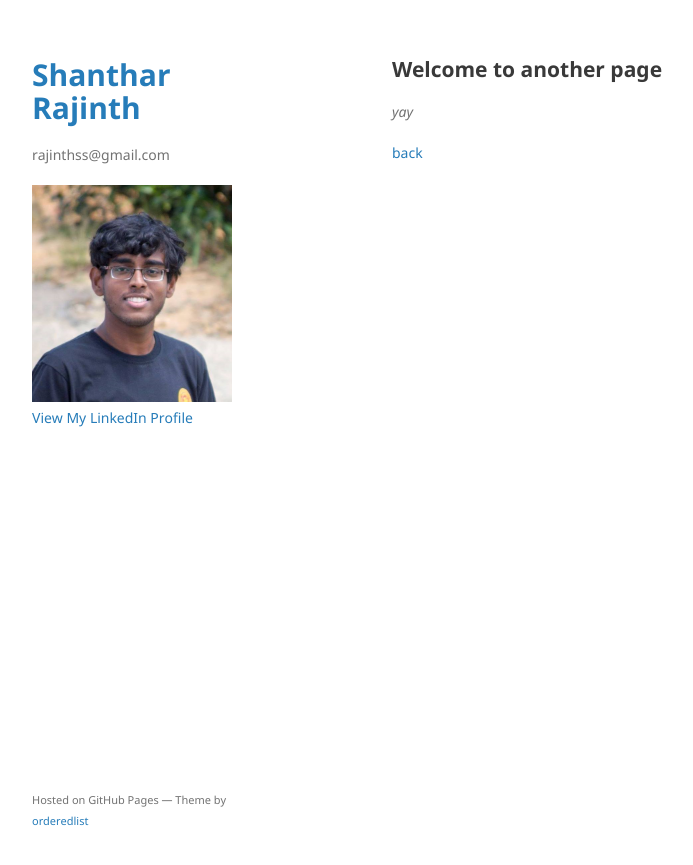
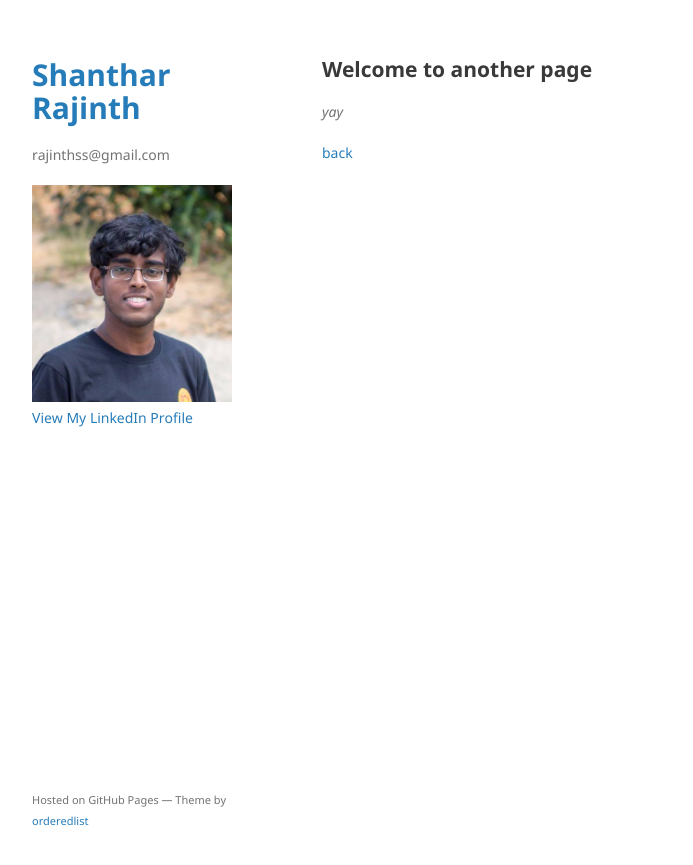
Before and after one commit to rajinthss/rajinthss.github.io, a Jekyll site: the page built from another-page.md, in a window 1280 px wide. Shown: the top 865 px of the page, without its empty margins (178-871 px from the left). Built offline with Jekyll 4.4.1, drawn with Linux system fonts in a browser that asks for light colours; our own code applies the rules of GitHub Pages for plain Markdown files.

Commit message:
Update jekyll-theme-minimal.scss

```diff
--- a/_sass/jekyll-theme-minimal.scss
+++ b/_sass/jekyll-theme-minimal.scss
@@ -187,7 +187,7 @@ strong {
 }
 
 section {
-  width:500px;
+  width:570px;
   float:right;
   padding-bottom:50px;
 }
```
